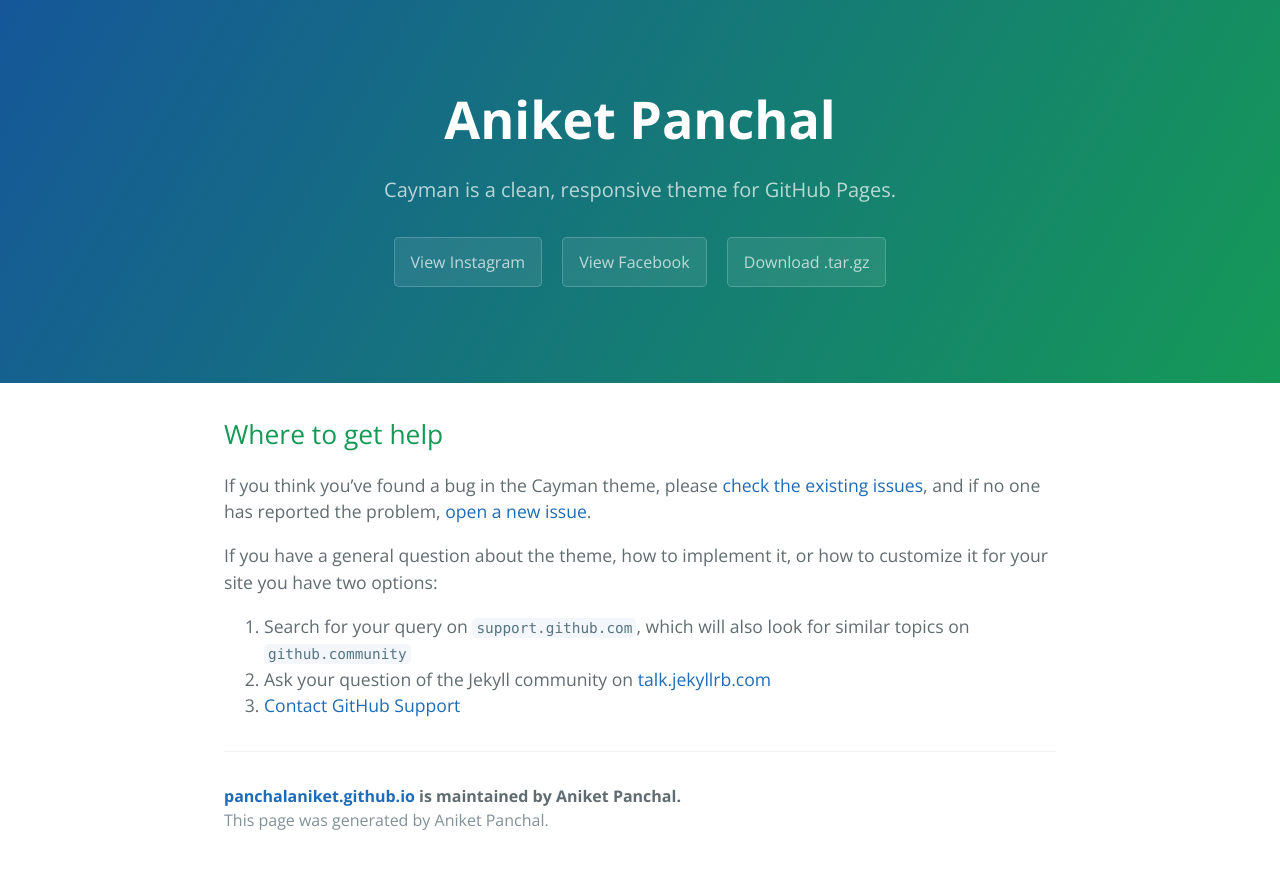
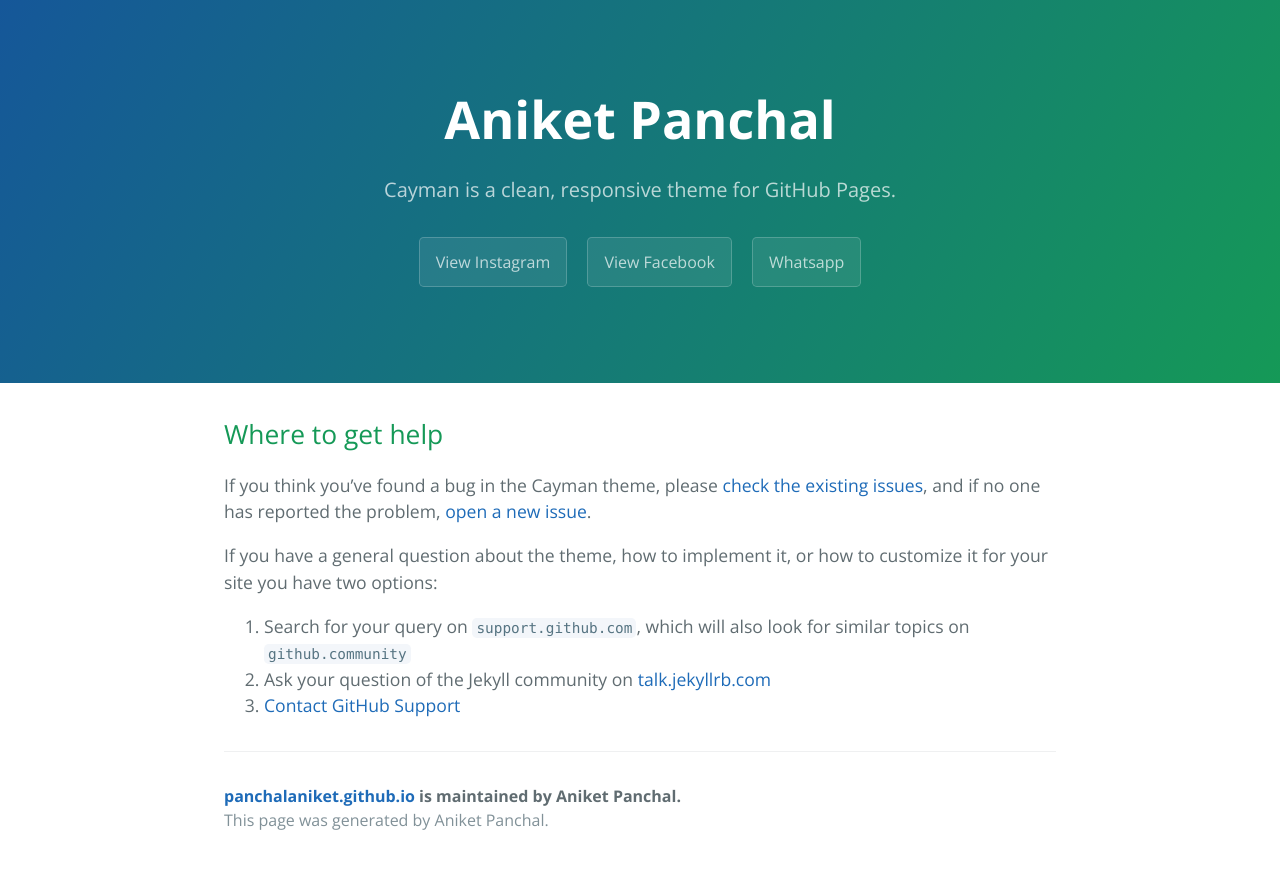
Before and after one commit to appanchal06/panchalaniket.github.io, a Jekyll site: the page built from docs/SUPPORT.md, in a window 1280 px wide. Shown: the top 869 px of the page. Built offline with Jekyll 4.4.1, drawn with Linux system fonts in a browser that asks for light colours; our own code applies the rules of GitHub Pages for plain Markdown files.

Commit message:
Update default.html

```diff
--- a/_layouts/default.html
+++ b/_layouts/default.html
@@ -23,7 +23,7 @@
       {% endif %}
       {% if site.show_downloads %}
         <a href="{{ site.github.zip_url }}" class="btn">View Facebook</a>
-        <a href="{{ site.github.tar_url }}" class="btn">Download .tar.gz</a>
+        <a href="{{ site.github.tar_url }}" class="btn">Whatsapp</a>
       {% endif %}
     </header>
 
```
